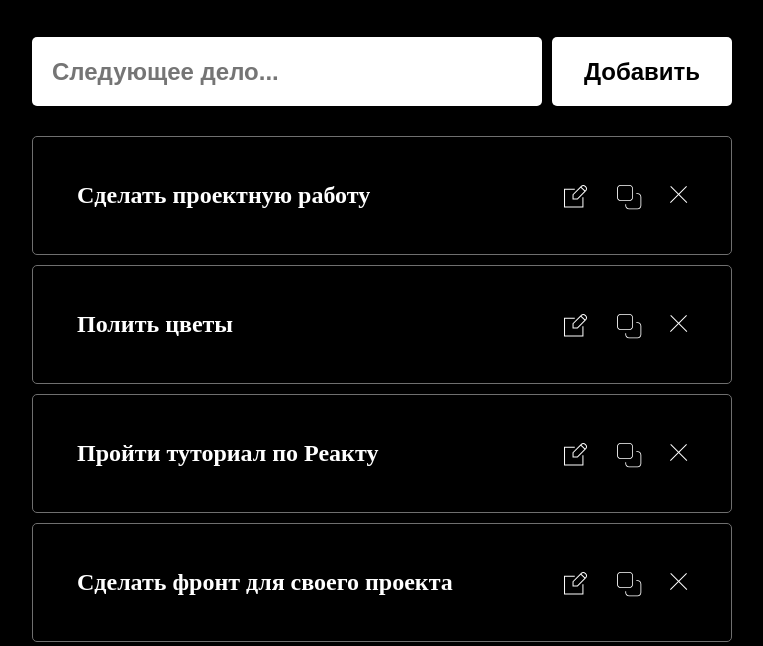
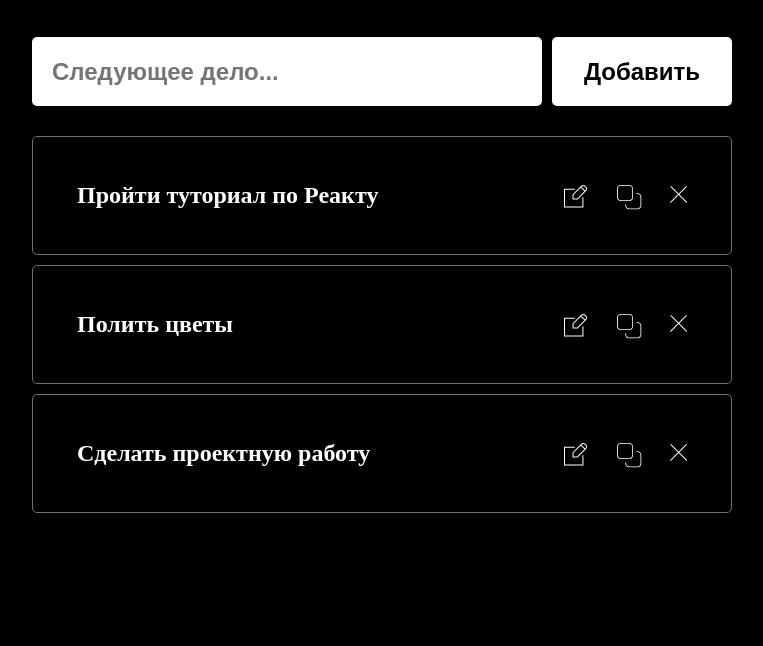
Before and after one commit to behuamuh/js-todo-list, a website: page index.html in a window 1280 px wide. Shown: the part 116-762 px from the top of the page, without its empty margins (258-1021 px from the left). Drawn offline with Linux system fonts and the light colour scheme.

Commit message:
refactor: initial rendering

```diff
--- a/index.html
+++ b/index.html
@@ -32,9 +32,37 @@
       </h3>
     </footer>
   </div>
-  <!-- <template class="todo-template">
-
-  </template> -->
+  <template class="todo-template">
+    <li class="todo">
+      <p class="todo__text"></p>
+      <button class="todo__btn todo__btn_type_edit button">
+        <svg width="24" height="23" viewBox="0 0 24 23" fill="none" xmlns="http://www.w3.org/2000/svg">
+          <path
+            d="M18.4246 21.5861H1.02206V4.8663H10.7842V3.8623H0.0180664V22.5901H19.4285V12.1687H18.4246V21.5861Z"
+            fill="white" />
+          <path
+            d="M22.0657 1.43924L21.5771 0.953979C20.9658 0.343135 20.137 0 19.2729 0C18.4088 0 17.58 0.343135 16.9687 0.953979L8.53857 9.38415V14.4777H13.6355L22.0657 6.04756C22.6757 5.43589 23.0183 4.60727 23.0183 3.7434C23.0183 2.87953 22.6757 2.05091 22.0657 1.43924ZM13.2205 13.4871H9.53922V9.80583L16.7144 2.6273L20.3957 6.30859L13.2205 13.4871ZM21.3562 5.33807L21.1018 5.59242L17.4205 1.91112L17.6749 1.65677C18.0977 1.23497 18.6706 0.998085 19.2679 0.998085C19.8652 0.998085 20.438 1.23497 20.8609 1.65677L21.3495 2.14538C21.5598 2.35445 21.7268 2.60293 21.841 2.87661C21.9552 3.15029 22.0143 3.4438 22.0149 3.74034C22.0155 4.03688 21.9576 4.33063 21.8446 4.60479C21.7316 4.87895 21.5656 5.12813 21.3562 5.33807Z"
+            fill="white" />
+        </svg>
+      </button>
+      <button class="todo__btn todo__btn_type_duplicate button">
+        <svg width="25" height="25" viewBox="0 0 25 25" fill="none" xmlns="http://www.w3.org/2000/svg">
+          <path
+            d="M16.0066 12.2745V3.73211C16.0066 1.65872 14.3479 0 12.2745 0H3.73211C1.65872 0 0 1.65872 0 3.73211V12.2745C0 14.3479 1.65872 16.0066 3.73211 16.0066H12.2745C14.3479 16.0066 16.0066 14.3479 16.0066 12.2745ZM0.870825 12.2745V3.73211C0.870825 2.11486 2.15633 0.829358 3.77358 0.829358H12.316C13.9332 0.829358 15.2187 2.11486 15.2187 3.73211V12.2745C15.2187 13.8917 13.9332 15.1773 12.316 15.1773H3.73211C2.15633 15.1773 0.829358 13.8917 0.870825 12.2745Z"
+            fill="white" />
+          <path
+            d="M12.0256 24.3001H20.568C22.6414 24.3001 24.3001 22.6414 24.3001 20.568V12.0256C24.3001 9.95217 22.6414 8.29346 20.568 8.29346H19.3239V9.12282H20.568C22.1852 9.12282 23.4707 10.4083 23.4707 12.0256V20.568C23.4707 22.1852 22.1852 23.4707 20.568 23.4707H12.0256C10.4083 23.4707 9.12282 22.1852 9.12282 20.568V19.3239H8.29346V20.568C8.29346 22.5999 9.95217 24.3001 12.0256 24.3001Z"
+            fill="white" />
+        </svg>
+      </button>
+      <button class="todo__btn todo__btn_type_delete button">
+        <svg width="18" height="17" viewBox="0 0 18 17" fill="none" xmlns="http://www.w3.org/2000/svg">
+          <rect y="16.2637" width="23" height="1" transform="rotate(-45 0 16.2637)" fill="white" />
+          <rect x="1" width="23" height="1" transform="rotate(45 1 0)" fill="white" />
+        </svg>
+      </button>
+    </li>
+  </template>
   <script src="./index.js"></script>
 </body>
 
--- a/index.js
+++ b/index.js
@@ -2,54 +2,43 @@ const todos = [
   'Сделать проектную работу',
   'Полить цветы',
   'Пройти туториал по Реакту',
-  'Сделать фронт для своего проекта',
-  'Погулять с собакой',
-  'Разобраться в замыканиях',
-  'Решить задачу на Codewars',
+  // 'Сделать фронт для своего проекта',
+  // 'Погулять с собакой',
+  // 'Разобраться в замыканиях',
+  // 'Решить задачу на Codewars',
 ];
 
 const todoListElement = document.querySelector('.todos__list');
+const todoFormElement = document.querySelector('.todos__form');
+const todoInputElement = todoFormElement.querySelector('.todos__input');
+const todoTemplateElement = document.querySelector('.todo-template');
 
 const createTodo = text => {
-  return `
-  <li class="todo">
-    <p class="todo__text">
-      ${text}
-    </p>
-    <button class="todo__btn todo__btn_type_edit button">
-      <svg width="24" height="23" viewBox="0 0 24 23" fill="none" xmlns="http://www.w3.org/2000/svg">
-        <path
-          d="M18.4246 21.5861H1.02206V4.8663H10.7842V3.8623H0.0180664V22.5901H19.4285V12.1687H18.4246V21.5861Z"
-          fill="white" />
-        <path
-          d="M22.0657 1.43924L21.5771 0.953979C20.9658 0.343135 20.137 0 19.2729 0C18.4088 0 17.58 0.343135 16.9687 0.953979L8.53857 9.38415V14.4777H13.6355L22.0657 6.04756C22.6757 5.43589 23.0183 4.60727 23.0183 3.7434C23.0183 2.87953 22.6757 2.05091 22.0657 1.43924ZM13.2205 13.4871H9.53922V9.80583L16.7144 2.6273L20.3957 6.30859L13.2205 13.4871ZM21.3562 5.33807L21.1018 5.59242L17.4205 1.91112L17.6749 1.65677C18.0977 1.23497 18.6706 0.998085 19.2679 0.998085C19.8652 0.998085 20.438 1.23497 20.8609 1.65677L21.3495 2.14538C21.5598 2.35445 21.7268 2.60293 21.841 2.87661C21.9552 3.15029 22.0143 3.4438 22.0149 3.74034C22.0155 4.03688 21.9576 4.33063 21.8446 4.60479C21.7316 4.87895 21.5656 5.12813 21.3562 5.33807Z"
-          fill="white" />
-      </svg>
-    </button>
-    <button class="todo__btn todo__btn_type_duplicate button">
-      <svg width="25" height="25" viewBox="0 0 25 25" fill="none" xmlns="http://www.w3.org/2000/svg">
-        <path
-          d="M16.0066 12.2745V3.73211C16.0066 1.65872 14.3479 0 12.2745 0H3.73211C1.65872 0 0 1.65872 0 3.73211V12.2745C0 14.3479 1.65872 16.0066 3.73211 16.0066H12.2745C14.3479 16.0066 16.0066 14.3479 16.0066 12.2745ZM0.870825 12.2745V3.73211C0.870825 2.11486 2.15633 0.829358 3.77358 0.829358H12.316C13.9332 0.829358 15.2187 2.11486 15.2187 3.73211V12.2745C15.2187 13.8917 13.9332 15.1773 12.316 15.1773H3.73211C2.15633 15.1773 0.829358 13.8917 0.870825 12.2745Z"
-          fill="white" />
-        <path
-          d="M12.0256 24.3001H20.568C22.6414 24.3001 24.3001 22.6414 24.3001 20.568V12.0256C24.3001 9.95217 22.6414 8.29346 20.568 8.29346H19.3239V9.12282H20.568C22.1852 9.12282 23.4707 10.4083 23.4707 12.0256V20.568C23.4707 22.1852 22.1852 23.4707 20.568 23.4707H12.0256C10.4083 23.4707 9.12282 22.1852 9.12282 20.568V19.3239H8.29346V20.568C8.29346 22.5999 9.95217 24.3001 12.0256 24.3001Z"
-          fill="white" />
-      </svg>
-    </button>
-    <button class="todo__btn todo__btn_type_delete button">
-      <svg width="18" height="17" viewBox="0 0 18 17" fill="none" xmlns="http://www.w3.org/2000/svg">
-        <rect y="16.2637" width="23" height="1" transform="rotate(-45 0 16.2637)" fill="white" />
-        <rect x="1" width="23" height="1" transform="rotate(45 1 0)" fill="white" />
-      </svg>
-    </button>
-  </li>
-  `;
+  const todo = todoTemplateElement.content
+    .querySelector('.todo')
+    .cloneNode(true);
+
+  todo.querySelector('.todo__text').textContent = text;
+
+  return todo;
 };
 
 const addTodo = text => {
   const todo = createTodo(text);
 
-  todoListElement.insertAdjacentHTML('beforebegin', todo);
-} ;
+  todoListElement.prepend(todo);
+};
+
+const handleTodoSubmit = e => {
+  e.preventDefault();
+
+  const text = todoInputElement.value;
+
+  addTodo(text);
+
+  todoFormElement.reset();
+};
 
 todos.forEach(addTodo);
+
+todoFormElement.addEventListener('submit', handleTodoSubmit);
```
